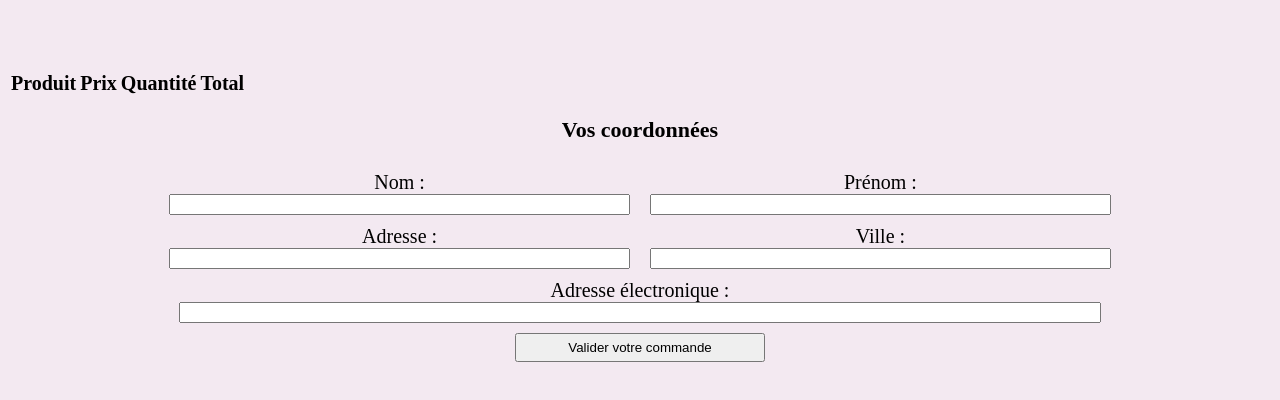
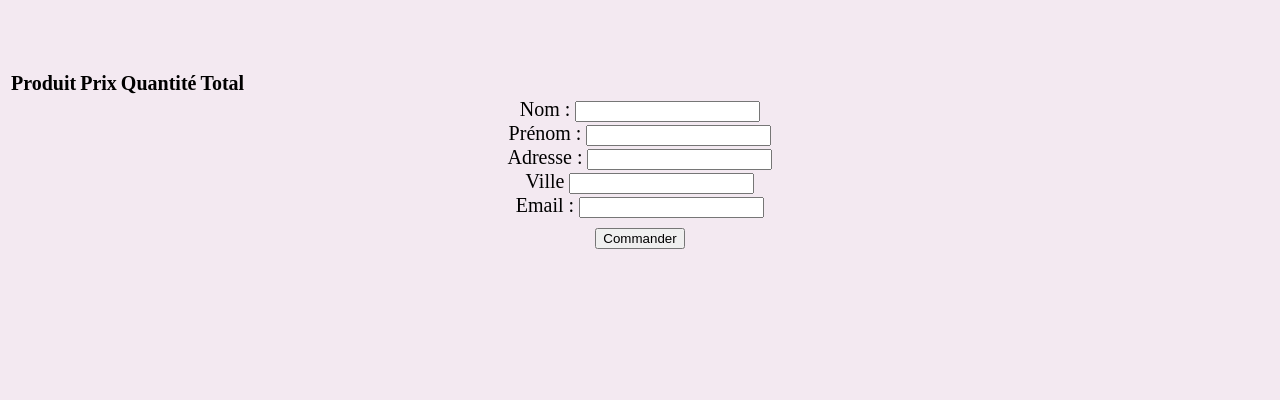
Before and after one commit to alienware1994/Projet5, a website: page Front/panier.html in a window 1280 px wide. Shown: the part 272-672 px from the top of the page. Drawn offline with Linux system fonts and the light colour scheme.

Commit message:
finition code

```diff
--- /dev/null
+++ b/Front/function.js
@@ -0,0 +1,3 @@
+function subTotal (){
+
+}
--- a/Front/panier.html
+++ b/Front/panier.html
@@ -32,32 +32,31 @@
         </tbody>
       </table>
 		<section>
-			<form  id="contact">
-				<h2>Vos coordonnées</h2>
-				<div class="main-formulaire">
-					<div class="row-formulaire">
-						<label for="nom">Nom : </label>
-						<input type="text" id="nom" name="nom" required pattern="[a-zA-Z\sáàâäãåçéèêëíìîïñóòôöõúùûüýÿæœÁÀÂÄÃÅÇÉÈÊËÍÌÎÏÑÓÒÔÖÕÚÙÛÜÝŸÆŒ]{3,}">
+				<form method="post" id="contact" >
+					<div class="champ">
+					  <label for="firstName">Nom :</label>
+					  <input type="text" name="fisrtName" id="firstName" required>
 					</div>
-					<div class="row-formulaire">
-						<label for="prenom">Prénom : </label>
-						<input type="text" id="prenom" name="prenom" required pattern="[a-zA-Z\sáàâäãåçéèêëíìîïñóòôöõúùûüýÿæœÁÀÂÄÃÅÇÉÈÊËÍÌÎÏÑÓÒÔÖÕÚÙÛÜÝŸÆŒ]{3,}">
+					<div class="champ">
+					  <label for="lastName">Prénom : </label>
+					  <input type="text" name="lastname" id="lastName" required>
 					</div>
-					<div class="row-formulaire">
-						<label for="adresse">Adresse : </label>
-						<input type="text" id="adresse" name="adresse" required pattern="[a-zA-Z\d\sáàâäãåçéèêëíìîïñóòôöõúùûüýÿæœÁÀÂÄÃÅÇÉÈÊËÍÌÎÏÑÓÒÔÖÕÚÙÛÜÝŸÆŒ]{4,}">
+					<div class="champ">
+					  <label for="address">Adresse :</label>
+					  <input type="text" id="address" required>
 					</div>
-					<div class="row-formulaire">
-						<label for="ville">Ville : </label>
-						<input type="text" id="ville" name="ville" required pattern="[a-zA-Z\sáàâäãåçéèêëíìîïñóòôöõúùûüýÿæœÁÀÂÄÃÅÇÉÈÊËÍÌÎÏÑÓÒÔÖÕÚÙÛÜÝŸÆŒ]{2,}">
+					<div class="champ">
+					  <label for="city">Ville</label>
+					  <input type="text" id="city" required>
 					</div>
-					<div class="row-formulaire-email">
-						<label for="email">Adresse électronique : </label>
-						<input type="email" id="email" name="email" required pattern="[a-z0-9._%+-]+@[a-z0-9.-]+\.[a-z]{2,}">
+					<div class="champ">
+					  <label for="email">Email : </label>
+					  <input type="email" id="email" required>
 					</div>
-				</div>
-				<button id="valider-panier">Valider votre commande</button>
-			</form>
+					<div class="champ">
+					  <button type="submit" class="btn" name="button">Commander</button>
+					</div>
+				  </form>
 		</section>
     <script src="panier.js" charset="utf-8"></script>
 </body>
```
Also changed, not shown: Front/produit.js (+31 -19 lines).
